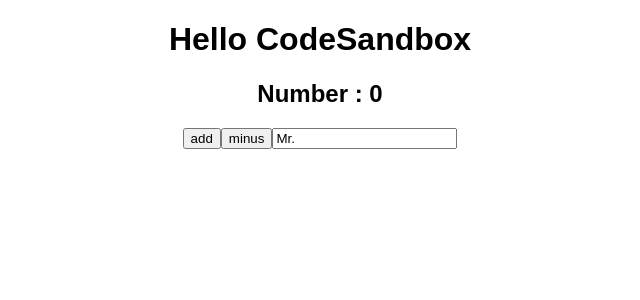
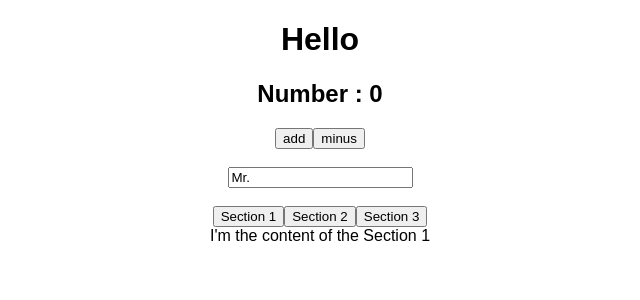
Before and after one commit to jaeuk2274/react-hook-study, a React (Create React App) app: page / in a window 1280 px wide. Shown: the top 300 px of the page, without its empty margins (320-960 px from the left). Built offline with nearby package versions, Linux system fonts and the light colour scheme.

Commit message:
Create useTaps

```diff
--- a/src/App.js
+++ b/src/App.js
@@ -1,22 +1,54 @@
 import React, { useState } from "react";
 import "./styles.css";
 import { useInput } from "./useInput";
+import { useTaps } from "./useTaps";
 
+const content = [
+  {
+    tab : "Section 1",
+    content : "I'm the content of the Section 1"
+  },
+  {
+    tab : "Section 2",
+    content : "I'm the content of the Section 2"
+  },
+  {
+    tab : "Section 3",
+    content : "I'm the content of the Section 3"
+  }
+];
 
-export default function App() {
+export const App = () => {
+  //what is useState?
   const [number, setNumber] = useState(0);
   const addNumber = () => setNumber(number + 1);
   const minusNumber = () => setNumber(number - 1);
+
+  //useInput
   const maxLen = (value) => value.length <= 10;
   const name = useInput("Mr.", maxLen);
 
+  //useTap
+  const { currentItem, changeItem } = useTaps(0, content);
+
   return (
     <div className="App">
-      <h1>Hello CodeSandbox</h1>
+      <h1>Hello</h1>
       <h2>Number : {number} </h2>
       <button onClick={addNumber}> add </button>
       <button onClick={minusNumber}> minus </button>
+      <br /><br />
+
       <input {...name} />
+      <br /><br />
+
+      {content.map((section, index) => (
+        <button onClick={() => changeItem(index)}>{section.tab}</button>
+      ))}
+      <div>{currentItem.content}</div>
+      <br /><br />
+
+
     </div>
   );
 }
--- a/src/index.js
+++ b/src/index.js
@@ -1,7 +1,6 @@
 import React from "react";
 import ReactDOM from "react-dom";
-
-import App from "./App";
+import { App } from "./App";
 
 const rootElement = document.getElementById("root");
 ReactDOM.render(
--- /dev/null
+++ b/src/useTaps.js
@@ -0,0 +1,14 @@
+import { useState } from "react";
+
+export const useTaps = ( initalTap, allTaps ) => {
+    const [currentIndex, setCurrentIndex] = useState(initalTap, allTaps);
+
+    if(!allTaps || !Array.isArray(allTaps)){
+      return;
+    }
+
+    return {
+      currentItem: allTaps[currentIndex],
+      changeItem: setCurrentIndex
+    };
+  };
```
Also changed, not shown: 1 other file (tests, documents, lock files or other folders).
